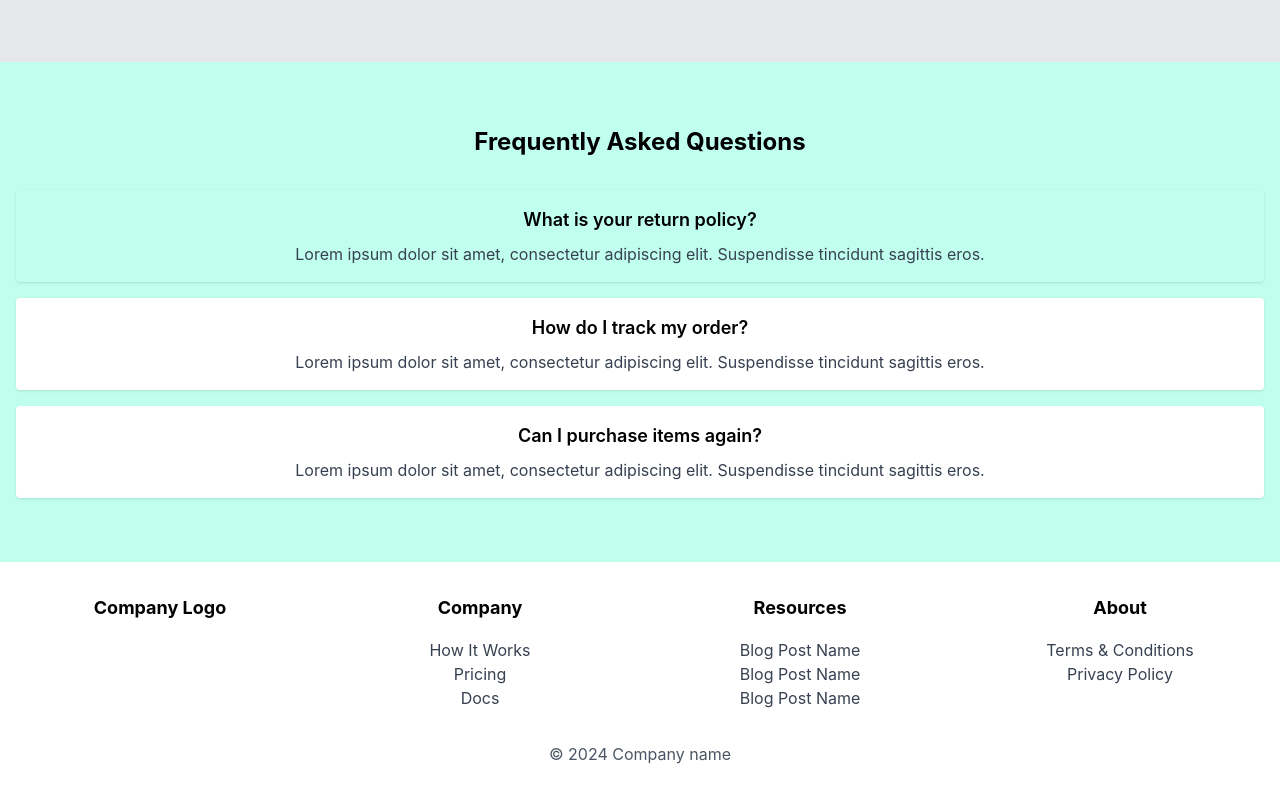
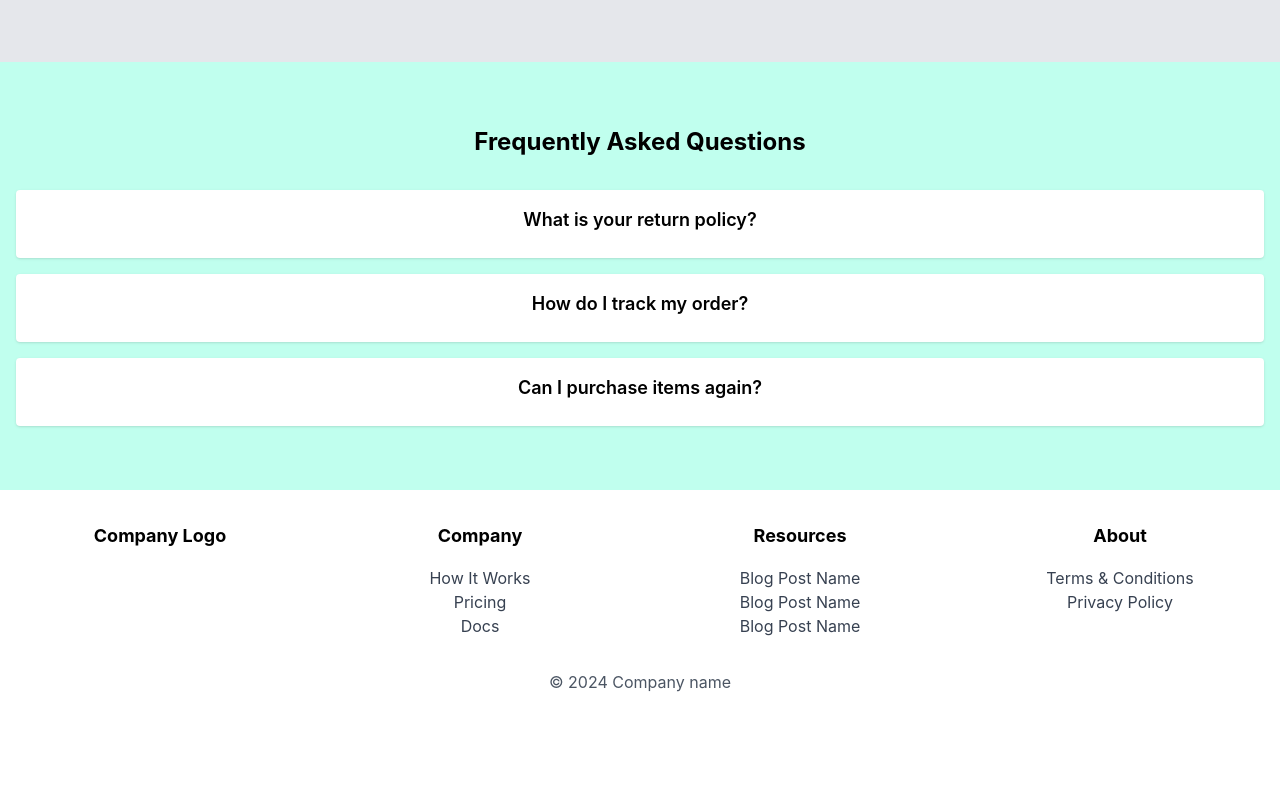
Before and after one commit to LinkedInLearning/converting-common-web-patterns-into-tailwind-css-using-generative-ai-6036000, a React (Create React App) app in the folder react-app/: page / in a window 1280 px wide. Shown: the part 1564-2362 px from the top of the page. After the commit the page ends 2290 px from the top, so only its background shows below. Built offline with nearby package versions, Linux system fonts and the light colour scheme.

Commit message:
end state

```diff
--- a/react-app/src/components/FAQ.js
+++ b/react-app/src/components/FAQ.js
@@ -1,25 +1,53 @@
-import React from 'react';
+import React, { useState, useRef } from 'react';
 
-const FAQ = () => (
+const FAQ = () => {
+  const [openQuestion, setOpenQuestion] = useState(null);
+  const [height, setHeight] = useState(0);
+  const contentRef = useRef(null);
+
+  const toggleQuestion = (index) => {
+    if (openQuestion === index) {
+      setOpenQuestion(null);
+      setHeight(0);
+    } else {
+      setOpenQuestion(index);
+      setHeight(contentRef.current.scrollHeight);
+    }
+  };
+
+  return (
     <section className="py-16 bg-brand">
       <div className="container mx-auto px-4">
         <h2 className="text-2xl font-bold mb-8">Frequently Asked Questions</h2>
         <div className="space-y-4">
-        <div className="bg-${color} p-4 rounded shadow">
-          <h3 className="text-lg font-semibold mb-2">What is your return policy?</h3>
-          <p className="text-gray-700">Lorem ipsum dolor sit amet, consectetur adipiscing elit. Suspendisse tincidunt sagittis eros.</p>
+          {[
+            { question: "What is your return policy?", answer: "Lorem ipsum dolor sit amet, consectetur adipiscing elit. Suspendisse tincidunt sagittis eros." },
+            { question: "How do I track my order?", answer: "Lorem ipsum dolor sit amet, consectetur adipiscing elit. Suspendisse tincidunt sagittis eros." },
+            { question: "Can I purchase items again?", answer: "Lorem ipsum dolor sit amet, consectetur adipiscing elit. Suspendisse tincidunt sagittis eros." }
+          ].map((faq, index) => (
+            <div key={index} className="bg-white p-4 rounded shadow">
+              <h3
+                className="text-lg font-semibold mb-2 cursor-pointer"
+                onClick={() => toggleQuestion(index)}
+              >
+                {faq.question}
+              </h3>
+              <div
+                ref={contentRef}
+                style={{
+                  height: openQuestion === index ? `${height}px` : '0px',
+                  overflow: 'hidden',
+                  transition: 'height 0.3s ease',
+                }}
+              >
+                <p className="text-gray-700">{faq.answer}</p>
               </div>
-        <div className="bg-white p-4 rounded shadow">
-          <h3 className="text-lg font-semibold mb-2">How do I track my order?</h3>
-          <p className="text-gray-700">Lorem ipsum dolor sit amet, consectetur adipiscing elit. Suspendisse tincidunt sagittis eros.</p>
             </div>
-        <div className="bg-white p-4 rounded shadow">
-          <h3 className="text-lg font-semibold mb-2">Can I purchase items again?</h3>
-          <p className="text-gray-700">Lorem ipsum dolor sit amet, consectetur adipiscing elit. Suspendisse tincidunt sagittis eros.</p>
-        </div>
+          ))}
         </div>
       </div>
     </section>
   );
+};
 
 export default FAQ;
```
Lines whose indentation alone changed are shown as unchanged.
